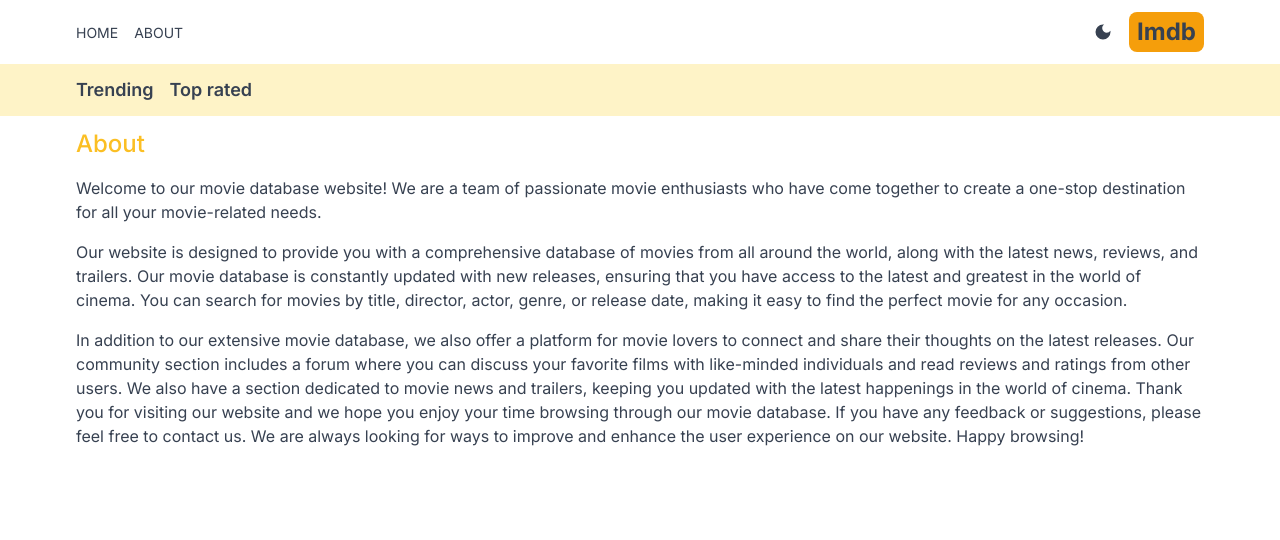
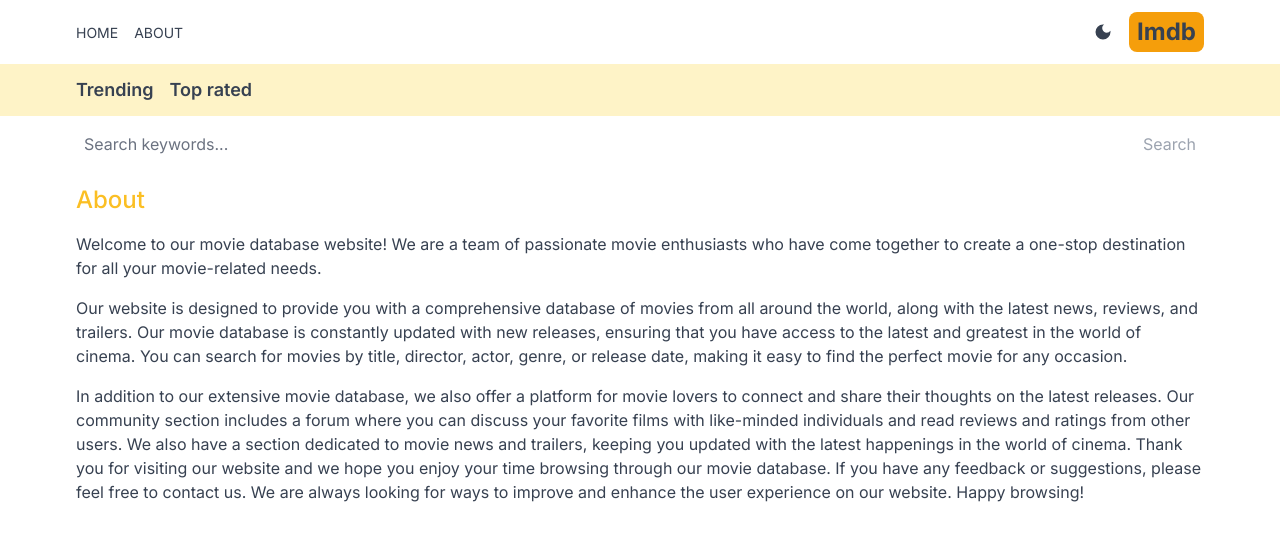
Before and after one commit to MRXDeveloper23/imdb-next, a Next.js app: page /about in a window 1280 px wide. Shown: the top 540 px of the page. Built offline with nearby package versions, Linux system fonts and the light colour scheme.

Commit message:
added searchbox component into layout

```diff
--- a/src/app/layout.tsx
+++ b/src/app/layout.tsx
@@ -4,6 +4,7 @@ import "./globals.css";
 import Header from "@/components/Header";
 import Providers from "@/Providers";
 import Navbar from "@/components/Navbar";
+import SearchBox from "@/components/SearchBox";
 
 const inter = Inter({ subsets: ["latin"] });
 
@@ -24,6 +25,7 @@ export default function RootLayout({
         <Providers>
           <Header />
           <Navbar />
+          <SearchBox />
           {children}
         </Providers>
       </body>
--- /dev/null
+++ b/src/components/SearchBox.tsx
@@ -0,0 +1,34 @@
+"use client";
+import React, { FormEvent, useState } from "react";
+import { useRouter } from "next/navigation";
+
+const SearchBox = () => {
+  const [search, setSearch] = useState("");
+  const router = useRouter();
+  const handleSubmit = (e: FormEvent<HTMLFormElement>) => {
+    e.preventDefault();
+    router.push(`/search/${search}`);
+  };
+  return (
+    <form
+      className="w-full flex justify-between px-5 max-w-6xl mx-auto"
+      onSubmit={handleSubmit}
+    >
+      <input
+        type="text"
+        placeholder="Search keywords..."
+        className="w-full h-14 rounded-md bg-transparent placeholder-gray-500 outline-none flex-1"
+        value={search}
+        onChange={(e) => setSearch(e.target.value)}
+      />
+      <button
+        className="text-amber-500 disabled:text-gray-400"
+        disabled={!search}
+      >
+        Search
+      </button>
+    </form>
+  );
+};
+
+export default SearchBox;
```
